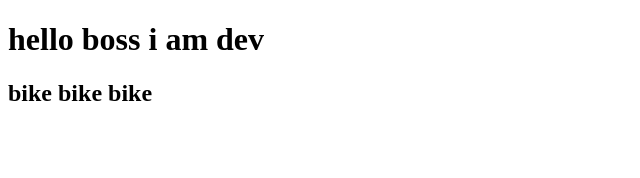
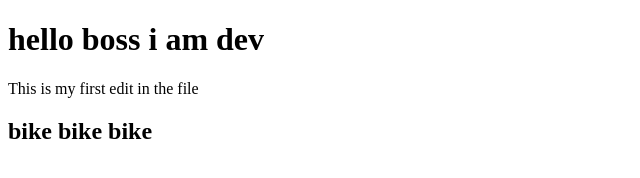
Before and after one commit to devopswithdayanand/git-revision, a plain HTML site: page index.html in a window 1280 px wide. Shown: the whole page, without its empty margins (0-640 px from the left). Drawn offline with Linux system fonts and the light colour scheme.

Commit message:
1st commit by anusha

```diff
--- a/index.html
+++ b/index.html
@@ -7,7 +7,7 @@
 </head>
 <body>
     <h1>hello boss i am dev</h1>
-
+    This is my first edit in the file
 
     <h2>bike bike bike</h2>
 
```
